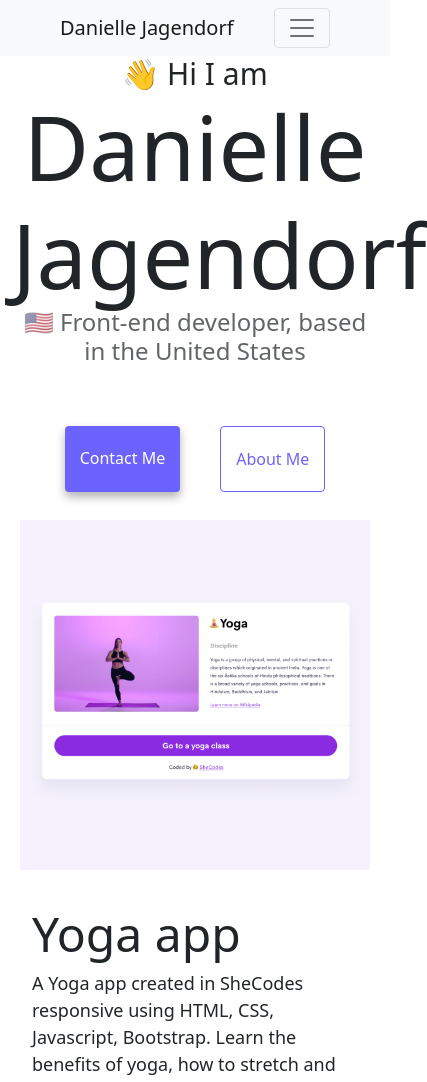
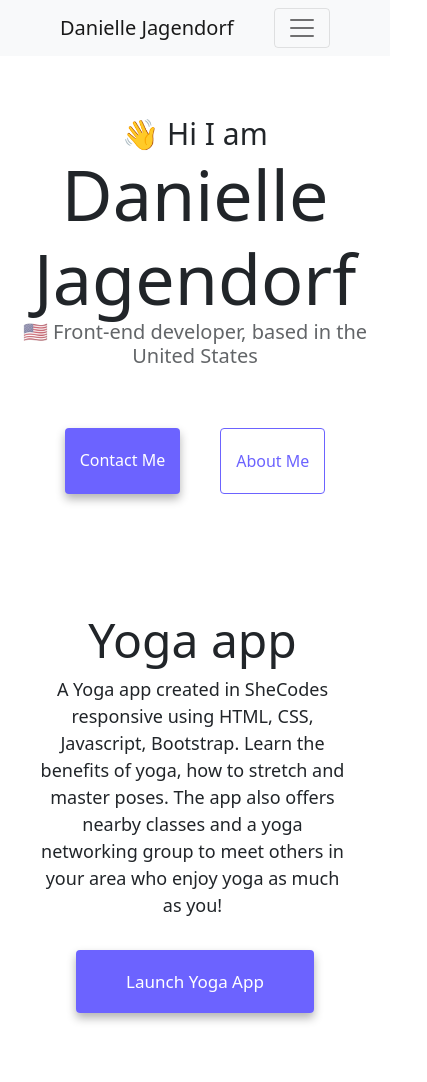
Before and after one commit to daniellejag/mypage, a plain HTML site: page index.html in a window 390 px wide. Shown: the top 1082 px of the page, 427 px wide, since content can reach past the window. Drawn offline with nearby package versions, Linux system fonts and the light colour scheme.

Commit message:
removed images for small screens and responsive buttons

```diff
--- a/index.html
+++ b/index.html
@@ -41,7 +41,7 @@
   </div>
 </nav>
     </nav>
-   <div class="container-fluid"
+   <div class="container-fluid">
     <div class="introduction">
     <h2 id="intro">👋 Hi I am</h2>
     <h1>Danielle Jagendorf</h1>
--- a/style.css
+++ b/style.css
@@ -18,7 +18,7 @@ h3 {
 }
 
 h1 {
-  font-size: 90px;
+  font-size: 70px;
 }
 
 h2 {
@@ -50,7 +50,7 @@ strong {
 .navigation-links {
   display: flex;
   margin-top: 40px;
-  justify-content: center;
+justify-content: center;
 }
 
 .navigation-links a {
@@ -124,3 +124,29 @@ strong {
   box-shadow: var(--box-shadow);
   color: white;
 }
+
+@media (max-width: 576px) {
+  body {
+    text-align: center;
+}
+
+h3 {
+  font-size: 20px;
+}
+
+img {
+  display: none;
+}
+
+p {
+  margin: 10px 10px 30px 5px;
+}
+
+.app-links a {
+padding: 20px 50px 20px 50px;
+margin: 50px 20px;
+font-size: 17px;
+}
+
+
+}
```
